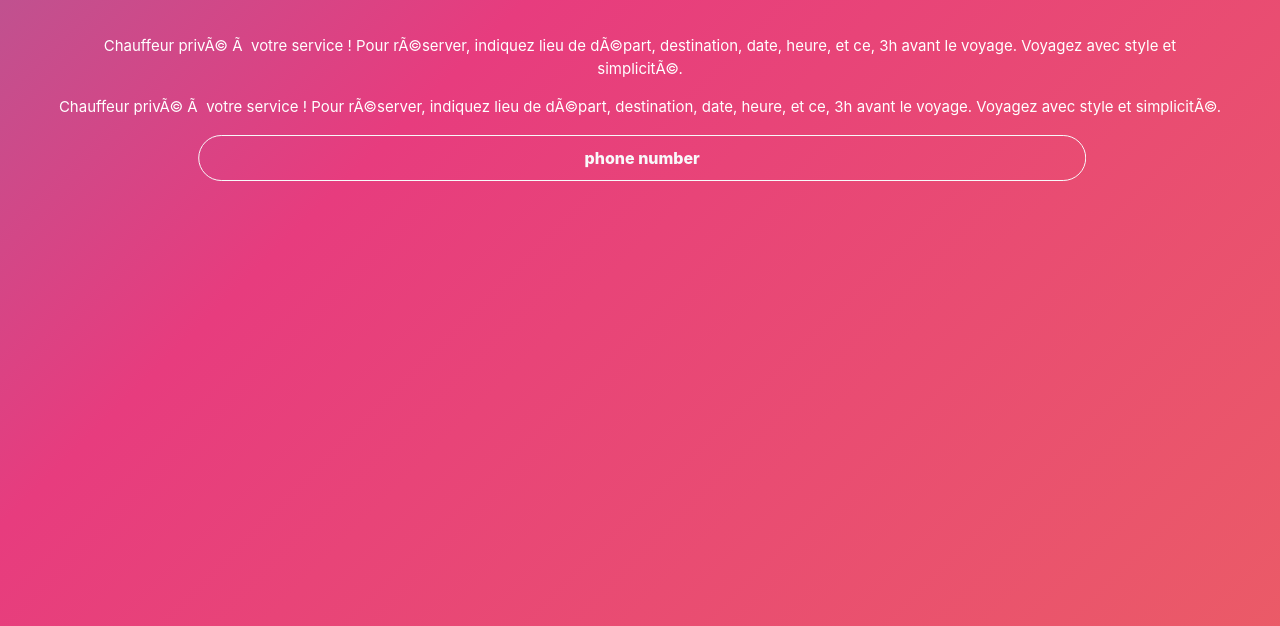
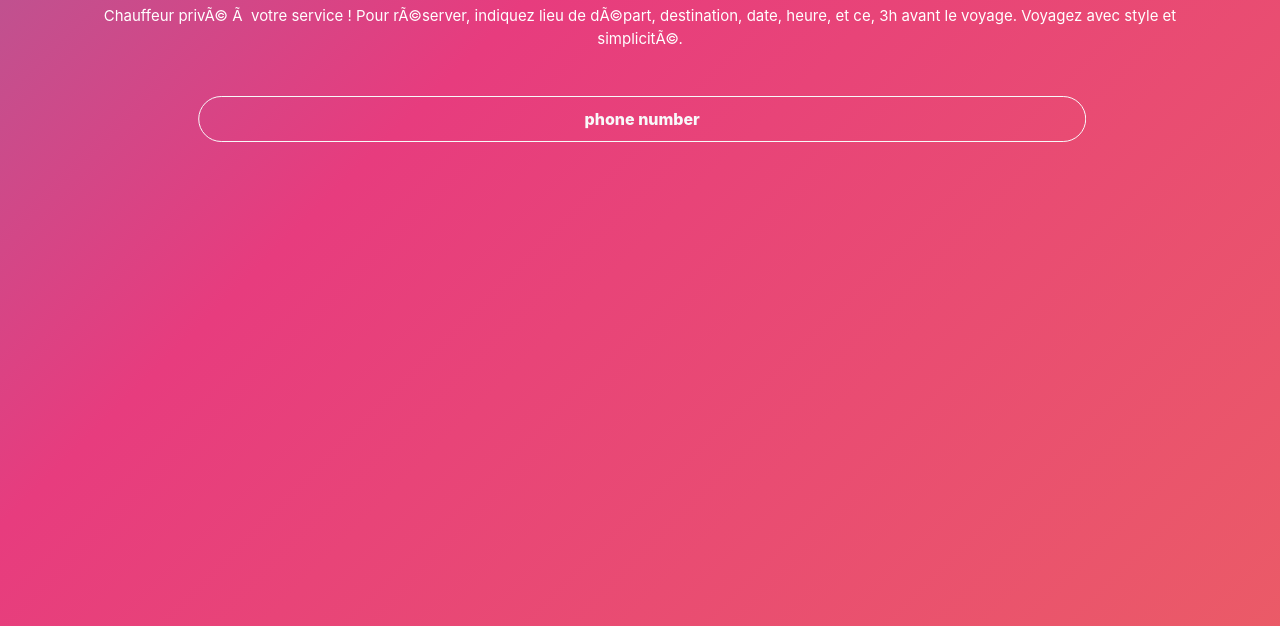
Before and after one commit to karimjen/AJtranspots, a plain HTML site: page index.html in a window 1280 px wide. Shown: the part 174-800 px from the top of the page. Drawn offline with nearby package versions, Linux system fonts and the light colour scheme.

Commit message:
index.html

```diff
--- a/index.html
+++ b/index.html
@@ -17,16 +17,12 @@
             <div class="text-center" style="padding-top: 30px; padding-bottom: 30px;">
                 <img src="pp.png" >
                 <h2 style="color: #ffffff; padding-top: 20px;">AJ Transports</h2>
+                <p style="color: white; font-size: 15px; text-align: center; padding: 0 15px;">
+  Chauffeur privé à votre service ! Pour réserver, indiquez lieu de départ, destination, date, heure, et ce, 3h avant le voyage. Voyagez avec style et simplicité.
+                </p>
             </div>
-        <p style="color: white; font-size: 15px; text-align: center; padding: 0 15px;">
-  Chauffeur privé à votre service ! Pour réserver, indiquez lieu de départ, destination, date, heure, et ce, 3h avant le voyage. Voyagez avec style et simplicité.
-        </p>
     </div>
     </div>
-<p style="color: white; font-size: 15px; margin-top: 0; text-align: center; padding: 0 15px;">
-  Chauffeur privé à votre service ! Pour réserver, indiquez lieu de départ, destination, date, heure, et ce, 3h avant le voyage. Voyagez avec style et simplicité.
-</p>
-
     <div class="container">
     <div class="col-xs-12">
             <div class="text-center">
```
